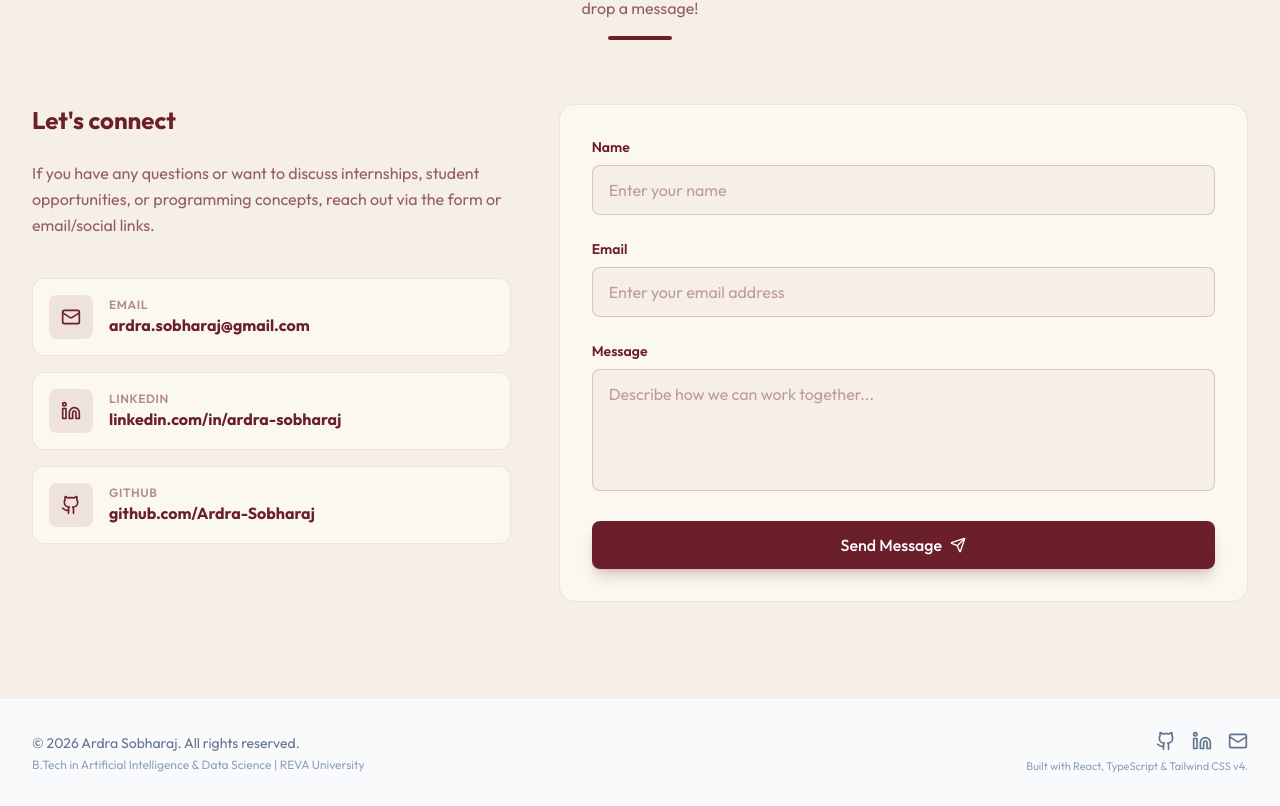
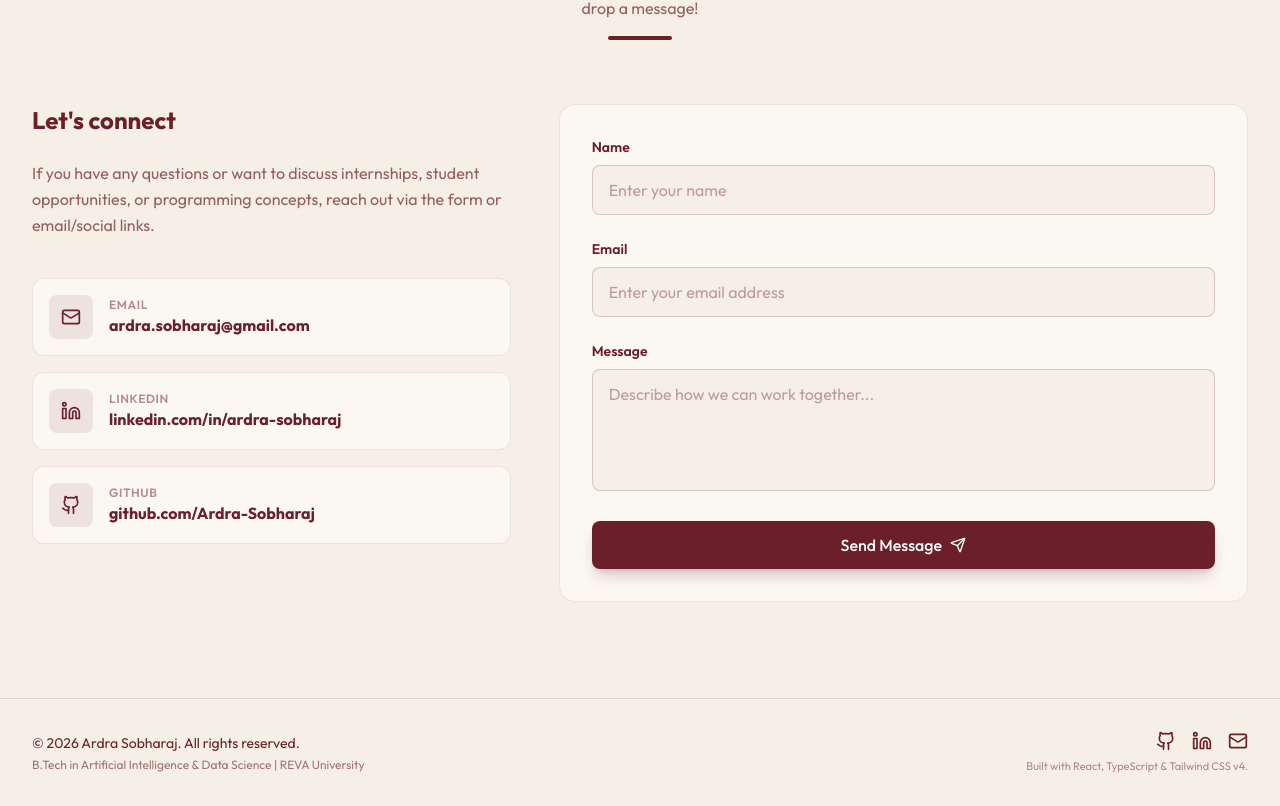
Before and after one commit to Ardra-Sobharaj/portfolio, a React (Vite) app: page / in a window 1280 px wide. Shown: the part 5492-6298 px from the top of the page. Built offline with nearby package versions, Linux system fonts and the light colour scheme.

Commit message:
Update Footer component styles and content

```diff
--- a/src/components/Footer.tsx
+++ b/src/components/Footer.tsx
@@ -4,49 +4,59 @@ export function Footer() {
   const currentYear = new Date().getFullYear();
 
   return (
-    <footer className="border-t border-slate-200/50 dark:border-slate-800/50 bg-slate-50 dark:bg-[#0c1220] py-8 text-slate-500 dark:text-slate-400 text-sm transition-colors duration-300">
+    <footer className="border-t border-[#6B1F2A]/15 bg-[#F5EFE6] py-8 text-[#6B1F2A]/70 text-sm transition-colors duration-300">
       <div className="max-w-7xl mx-auto px-4 sm:px-6 lg:px-8 flex flex-col md:flex-row items-center justify-between gap-4">
 
         {/* Left Side: Copyright */}
         <div className="text-center md:text-left space-y-1">
-          <p>© {currentYear} Ardra Sobharaj. All rights reserved.</p>
-          <p className="text-xs text-slate-400 dark:text-slate-500">
+          <p className="text-[#6B1F2A]">
+            © {currentYear} Ardra Sobharaj. All rights reserved.
+          </p>
+
+          <p className="text-xs text-[#6B1F2A]/60">
             B.Tech in Artificial Intelligence & Data Science | REVA University
           </p>
         </div>
 
-        {/* Center/Right Side: Tech stack info */}
+        {/* Right Side: Social Links */}
         <div className="text-center md:text-right space-y-2">
+
           <div className="flex justify-center md:justify-end space-x-4">
+
             <a
               href="https://github.com/Ardra-Sobharaj"
               target="_blank"
               rel="noreferrer"
-              className="hover:text-cyan-500 dark:hover:text-cyan-400 transition-colors"
+              className="text-[#6B1F2A] hover:text-[#4A1720] transition-colors"
               aria-label="GitHub Profile"
             >
               <Github className="w-5 h-5" />
             </a>
+
             <a
               href="https://linkedin.com/in/ardra-sobharaj"
               target="_blank"
               rel="noreferrer"
-              className="hover:text-blue-500 transition-colors"
+              className="text-[#6B1F2A] hover:text-[#4A1720] transition-colors"
               aria-label="LinkedIn Profile"
             >
               <Linkedin className="w-5 h-5" />
             </a>
+
             <a
               href="mailto:ardra.sobharaj@gmail.com"
-              className="hover:text-cyan-500 transition-colors"
+              className="text-[#6B1F2A] hover:text-[#4A1720] transition-colors"
               aria-label="Send Email"
             >
               <Mail className="w-5 h-5" />
             </a>
+
           </div>
-          <p className="text-[11px] text-slate-400 dark:text-slate-500">
+
+          <p className="text-[11px] text-[#6B1F2A]/50">
             Built with React, TypeScript & Tailwind CSS v4.
           </p>
+
         </div>
 
       </div>
```
